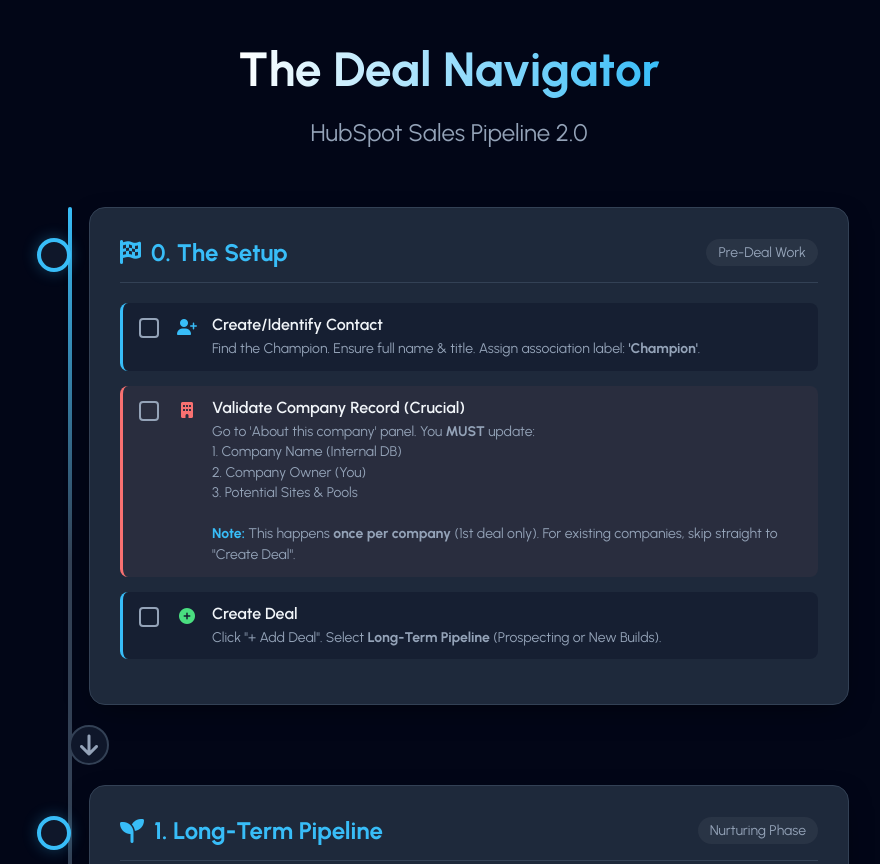
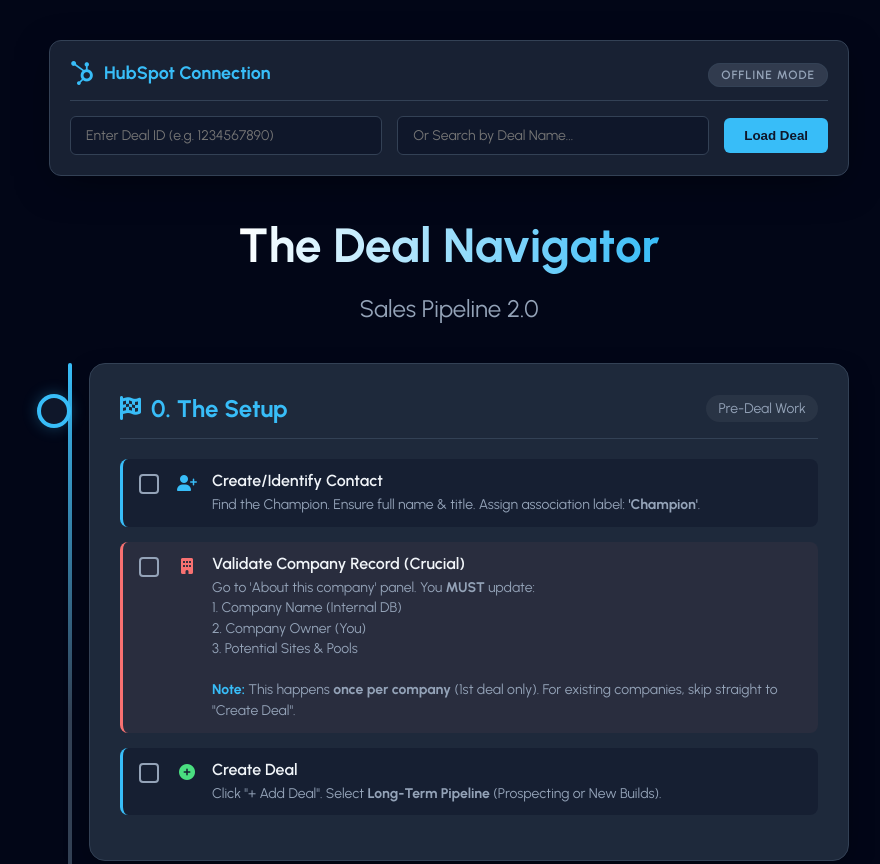
Before and after one commit to EviatarYosef-KE/sales-pipeline-roadmap, a plain HTML site: page index.htm in a window 1280 px wide. Shown: the top 864 px of the page, without its empty margins (191-1071 px from the left). Drawn offline with Linux system fonts and the light colour scheme.

Commit message:
Update index.htm
add HubSpot connection UI for deal search and status

```diff
--- a/index.htm
+++ b/index.htm
@@ -29,14 +29,90 @@
             font-family: 'Urbanist', sans-serif;
             color: var(--text-main);
             margin: 0;
-            padding: 40px;
+            padding: 40px 40px 100px 40px; /* Added bottom padding */
             display: flex;
             flex-direction: column;
             align-items: center;
         }
 
+        /* --- HUBSPOT CONNECT BAR (NEW) --- */
+        .hubspot-bar {
+            width: 100%;
+            max-width: 800px;
+            background: rgba(30, 41, 59, 0.8);
+            backdrop-filter: blur(10px);
+            border: 1px solid var(--line-color);
+            border-radius: 12px;
+            padding: 20px;
+            margin-bottom: 40px;
+            display: flex;
+            flex-direction: column;
+            gap: 15px;
+            box-shadow: 0 10px 40px -10px rgba(0,0,0,0.5);
+        }
+
+        .bar-header {
+            display: flex;
+            justify-content: space-between;
+            align-items: center;
+            border-bottom: 1px solid var(--line-color);
+            padding-bottom: 15px;
+        }
+
+        .bar-title {
+            font-size: 18px;
+            font-weight: 700;
+            color: var(--accent);
+            display: flex;
+            align-items: center;
+            gap: 10px;
+        }
+
+        .status-badge {
+            font-size: 12px;
+            padding: 4px 12px;
+            border-radius: 20px;
+            font-weight: 600;
+            text-transform: uppercase;
+            letter-spacing: 1px;
+        }
+        .status-offline { background: rgba(148, 163, 184, 0.2); color: var(--text-muted); border: 1px solid var(--line-color); }
+        .status-online { background: rgba(74, 222, 128, 0.2); color: var(--success); border: 1px solid var(--success); display: none; }
+
+        .bar-controls {
+            display: flex;
+            gap: 15px;
+            align-items: center;
+        }
+
+        .hs-input {
+            background: var(--bg-dark);
+            border: 1px solid var(--line-color);
+            color: var(--text-main);
+            padding: 10px 15px;
+            border-radius: 6px;
+            font-family: 'Urbanist', sans-serif;
+            font-size: 14px;
+            flex: 1;
+            transition: all 0.2s;
+        }
+        .hs-input:focus { outline: none; border-color: var(--accent); }
+
+        .hs-btn {
+            background: var(--accent);
+            color: var(--bg-dark);
+            border: none;
+            padding: 10px 20px;
+            border-radius: 6px;
+            font-weight: 700;
+            cursor: pointer;
+            transition: all 0.2s;
+        }
+        .hs-btn:hover { filter: brightness(1.1); transform: translateY(-1px); }
+
+        /* --- TYPOGRAPHY --- */
         h1 { margin: 0; font-size: 48px; text-align: center; background: linear-gradient(90deg, #fff, var(--accent)); -webkit-background-clip: text; -webkit-text-fill-color: transparent; }
-        h2 { font-size: 24px; color: var(--text-muted); margin-bottom: 60px; font-weight: 400; text-align: center; }
+        h2 { font-size: 24px; color: var(--text-muted); margin-bottom: 40px; font-weight: 400; text-align: center; }
 
         /* --- THE ROADMAP CONTAINER --- */
         .roadmap-container {
@@ -292,8 +368,26 @@
 </head>
 <body>
 
+    <!-- HUBSPOT CONNECT BAR -->
+    <div class="hubspot-bar">
+        <div class="bar-header">
+            <div class="bar-title">
+                <i class="fa-brands fa-hubspot" style="font-size: 24px;"></i> HubSpot Connection
+            </div>
+            <div>
+                <span class="status-badge status-offline">Offline Mode</span>
+                <span class="status-badge status-online">Connected</span>
+            </div>
+        </div>
+        <div class="bar-controls">
+            <input type="text" class="hs-input" placeholder="Enter Deal ID (e.g. 1234567890)">
+            <input type="text" class="hs-input" placeholder="Or Search by Deal Name...">
+            <button class="hs-btn">Load Deal</button>
+        </div>
+    </div>
+
     <h1>The Deal Navigator</h1>
-    <h2>HubSpot Sales Pipeline 2.0</h2>
+    <h2>Sales Pipeline 2.0</h2>
 
     <div class="roadmap-container">
         <div class="roadmap-line"></div>
@@ -391,6 +485,7 @@
 
             <ul class="step-list">
                 <li class="step-item action">
+                    <input type="checkbox" class="step-checkbox">
                     <div class="step-icon"><i class="fa-solid fa-water-ladder" style="color: var(--accent);"></i></div>
                     <div class="step-content">
                         <span class="step-title">Update Line Items (Pools)</span>
@@ -398,6 +493,7 @@
                     </div>
                 </li>
                 <li class="step-item critical">
+                    <input type="checkbox" class="step-checkbox">
                     <div class="step-icon"><i class="fa-solid fa-clipboard-check" style="color: var(--warning);"></i></div>
                     <div class="step-content">
                         <span class="step-title">Check Monitoring Specification</span>
@@ -485,6 +581,7 @@
 
             <ul class="step-list">
                 <li class="step-item decision">
+                    <input type="checkbox" class="step-checkbox">
                     <div class="step-icon"><i class="fa-solid fa-code-branch" style="color: #a855f7;"></i></div>
                     <div class="step-content">
                         <span class="step-title">Path Decision: Test Results</span>
@@ -509,6 +606,7 @@
 
             <ul class="step-list">
                 <li class="step-item action">
+                    <input type="checkbox" class="step-checkbox">
                     <div class="step-icon"><i class="fa-solid fa-info-circle" style="color: var(--accent);"></i></div>
                     <div class="step-content">
                         <span class="step-title">Testing Period</span>
@@ -531,6 +629,7 @@
             <!-- CRITICAL STEP FOR LINE ITEMS -->
             <ul class="step-list">
                 <li class="step-item critical">
+                    <input type="checkbox" class="step-checkbox">
                     <div class="step-icon"><i class="fa-solid fa-file-invoice-dollar" style="color: var(--warning);"></i></div>
                     <div class="step-content">
                         <span class="step-title">Update Line Items (Final Billing Dates)</span>
@@ -604,46 +703,66 @@
     <script>
         document.addEventListener('DOMContentLoaded', () => {
             const stages = document.querySelectorAll('.stage-block');
+            const steps = document.querySelectorAll('.step-item');
             const resetBtn = document.getElementById('resetBtn');
 
             // 1. Load saved state from LocalStorage
             const savedState = JSON.parse(localStorage.getItem('dealNavigatorStages')) || {};
+            const savedChecks = JSON.parse(localStorage.getItem('dealNavigatorChecks')) || {};
 
+            // Restore Stage State (Big Dots)
             stages.forEach((stage) => {
                 const stageId = stage.id;
-                const dot = stage.querySelector('.stage-dot');
-
-                // Restore state if saved
                 if (savedState[stageId]) {
                     stage.classList.add('completed');
                 }
-
-                // 2. Click Logic for Stage Dot
+                const dot = stage.querySelector('.stage-dot');
                 if(dot) {
                     dot.addEventListener('click', (e) => {
-                        e.stopPropagation(); // Prevent bubbling if necessary
-
+                        e.stopPropagation();
                         const isCompleted = stage.classList.toggle('completed');
-
-                        // Update state object
                         if (isCompleted) {
                             savedState[stageId] = true;
                         } else {
                             delete savedState[stageId];
                         }
-
-                        // Save to LocalStorage
                         localStorage.setItem('dealNavigatorStages', JSON.stringify(savedState));
                     });
                 }
             });
 
-            // 3. Reset Button Logic
+            // Restore Checkbox State (Small items)
+            steps.forEach((step, index) => {
+                const checkbox = step.querySelector('.step-checkbox');
+                if (savedChecks[index]) {
+                    checkbox.checked = true;
+                    step.classList.add('completed');
+                }
+
+                step.addEventListener('click', (e) => {
+                    if (e.target !== checkbox) {
+                        checkbox.checked = !checkbox.checked;
+                    }
+                    if (checkbox.checked) {
+                        step.classList.add('completed');
+                        savedChecks[index] = true;
+                    } else {
+                        step.classList.remove('completed');
+                        delete savedChecks[index];
+                    }
+                    localStorage.setItem('dealNavigatorChecks', JSON.stringify(savedChecks));
+                });
+            });
+
+            // Reset Button Logic
             resetBtn.addEventListener('click', () => {
                 if(confirm('Are you sure you want to clear all progress?')) {
                     localStorage.removeItem('dealNavigatorStages');
-                    stages.forEach(stage => {
-                        stage.classList.remove('completed');
+                    localStorage.removeItem('dealNavigatorChecks');
+                    stages.forEach(stage => stage.classList.remove('completed'));
+                    steps.forEach(step => {
+                        step.classList.remove('completed');
+                        step.querySelector('.step-checkbox').checked = false;
                     });
                 }
             });
```
